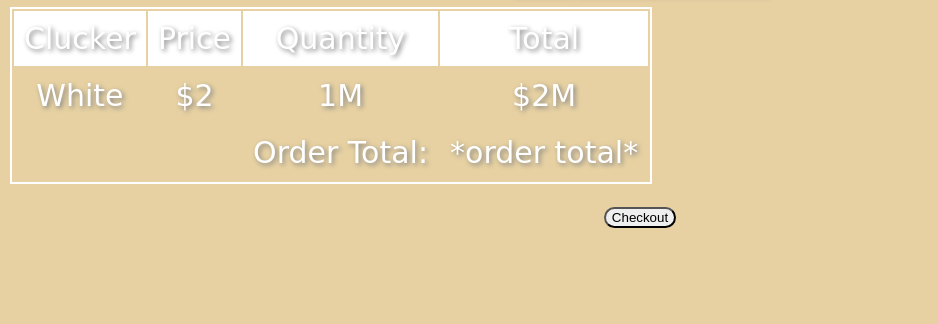
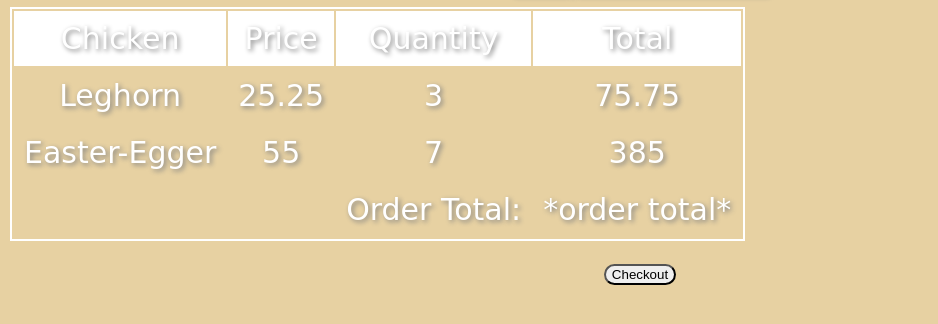
Before and after one commit to spencer-eagleton/lab06-e-commerce, a website: page cart/index.html in a window 1280 px wide. Shown: the part 188-512 px from the top of the page, without its empty margins (0-938 px from the left). Drawn offline with Linux system fonts and the light colour scheme; files whose address does not match are found by name; a web font is replaced by a local one.

Commit message:
pretty sure I created the DOM render function...?

```diff
--- a/app.js
+++ b/app.js
@@ -1,6 +1,6 @@
 // import functions and grab DOM elements
 import { renderChicken } from './render.js';
-import { chickens } from './chicken.js';
+import { chickens } from './data/chicken.js';
 // initialize global state
 const chickenList = document.getElementById('chicken-list');
 
--- /dev/null
+++ b/cart/cart.js
@@ -0,0 +1,27 @@
+import { chickens } from '../chicken.js';
+import { cart } from '../data/cart-data.js';
+import { findById } from '../utils.js';
+
+const tableBody = document.getElementById('table-body');
+for (let cartItem of cart){
+
+    const chickenData = findById(cartItem.id, chickens);
+
+
+    const tableRow = document.createElement('tr');
+
+    const tableDataBreed = document.createElement('td');
+    tableDataBreed.textContent = chickenData.breed;
+
+    const tableDataPrice = document.createElement('td');
+    tableDataPrice.textContent = chickenData.price;
+
+    const tableDataQty = document.createElement('td');
+    tableDataQty.textContent = cartItem.qty;
+
+    const tableDataTotal = document.createElement('td');
+    tableDataTotal.textContent = cartItem.qty * chickenData.price;
+
+    tableRow.append(tableDataBreed, tableDataPrice, tableDataQty, tableDataTotal);
+    tableBody.appendChild(tableRow);
+}
--- a/cart/index.html
+++ b/cart/index.html
@@ -26,16 +26,13 @@
 
     <table>
         <thead>
-            <th>Clucker</th>
+            <th>Chicken</th>
             <th>Price</th>
             <th>Quantity</th>
             <th>Total</th>
         </thead>
         <tbody id="table-body">
-            <td>White</td>
-            <td>$2</td>
-            <td>1M</td>
-            <td>$2M</td>
+
 
         </tbody>
         <tfoot>
--- a/cart/render-line-items.js
+++ /dev/null
@@ -1 +0,0 @@
-export function renderLineItems()
--- a/chicken.js
+++ b/chicken.js
@@ -5,21 +5,25 @@ export const chickens = [
         color: 'white',
         eggPerWeekAvg: '4',
         demeanor: 'exciteable',
-        img: './assets/whitechicken.png' },
+        img: './assets/whitechicken.png',
+        price: 25.25},
     {
         id: '2',
         breed: 'RI Red',
         color: 'red',
         eggPerWeekAvg: '3',
         demeanor: 'laid-back',
-        img: './assets/redchicken.png' },
+        img: './assets/redchicken.png',
+        price: 30.75},
+
     {
         id: '3',
         breed: 'Americana',
         color: 'brown',
         eggPerWeekAvg: '2',
         demeanor: 'laid-back',
-        img: './assets/yellowblackandbrownchicken.png'
+        img: './assets/yellowblackandbrownchicken.png',
+        price: 32.50
     },
     {
         id: '4',
@@ -27,7 +31,8 @@ export const chickens = [
         color: 'yellow',
         eggPerWeekAvg: '3',
         demeanor: 'exciteable',
-        img: './assets/yellowchicken.png'
+        img: './assets/yellowchicken.png',
+        price: 30.50
     },
     {
         id: '5',
@@ -35,7 +40,8 @@ export const chickens = [
         color: 'grey',
         eggPerWeekAvg: '4',
         demeanor: 'exciteable',
-        img: './assets/brownchicken.png'
+        img: './assets/brownchicken.png',
+        price: 55
     }
 
 
--- a/utils.js
+++ b/utils.js
@@ -5,3 +5,7 @@ export function findById(id, items){
         }
     }
 }
+
+// export function renderLineItems(chickenData, cartItem){
+
+// }
```
Also changed, not shown: data/cart-data.js (renamed from data/cart.js), render-chicken.js (renamed from render.js), 1 other file.
